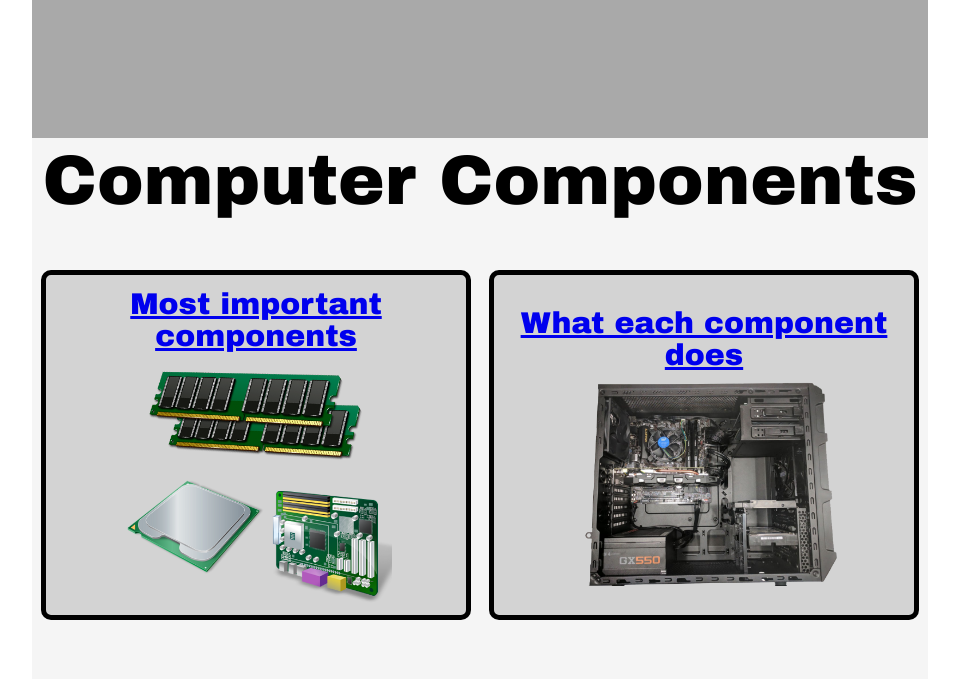
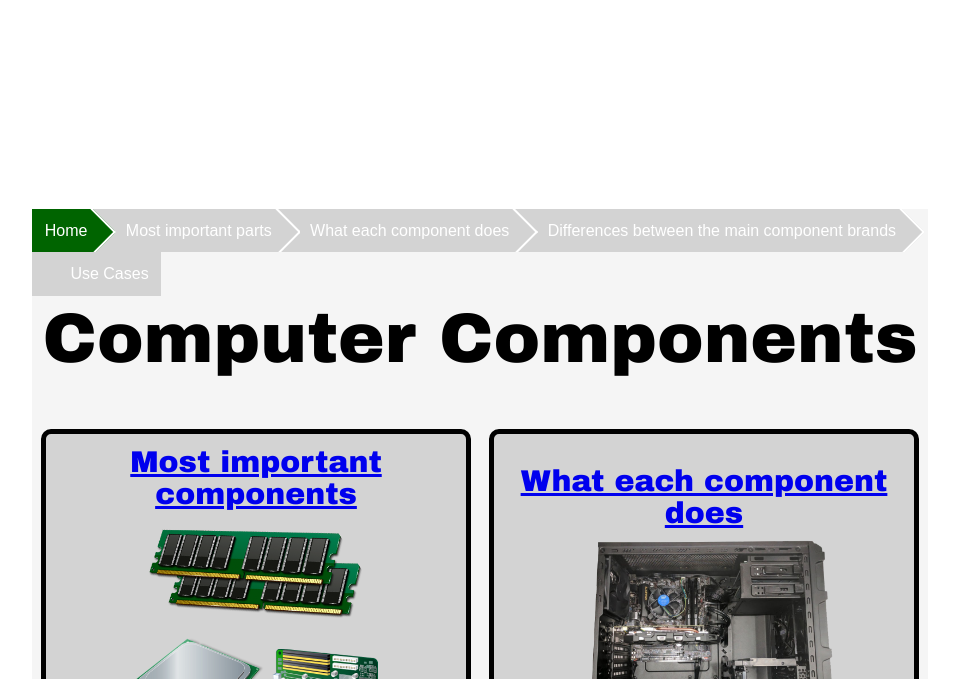
Before and after one commit to HoeblingerDaniel/webt_computer-components, a plain HTML site: page index.html in a window 1280 px wide. Shown: the top 679 px of the page, without its empty margins (160-1119 px from the left). Drawn offline with Linux system fonts and the light colour scheme.

Commit message:
New Navbar

```diff
--- a/index.html
+++ b/index.html
@@ -3,12 +3,42 @@
 <head>
     <meta charset="UTF-8">
     <link rel="stylesheet" href="Code/styles.css">
+    <link rel="stylesheet" href="navbar.css">
     <title>PC Components</title>
 </head>
 <body>
+
     <div class="sidebar" id="ls"></div>
-    <div id="navbar"></div>
+
     <div id="main">
+        <ul>
+            <li class="current">
+              <a href="index.html">
+                <span>Home</span>
+              </a>
+            </li>
+            <li>
+                <a href="Code/sites/Brands.html">
+                  <span>Most important parts</span>
+                </a>
+              </li>
+              <li>
+            <li>
+              <a href="Code/sites/EachComp.html">
+                <span>What each component does</span>
+              </a>
+            </li>
+            <li>
+                <a href="Code/sites/MostImportantComp.html">
+                  <span>Differences between the main component brands</span>
+                </a>
+            </li>
+            <li>
+                <a href="Code/sites/UseCases.html">
+                  <span>Use Cases</span>
+                </a>
+            </li>
+          </ul>
         <section>
             <h1>Computer Components</h1>
         </section>
@@ -43,7 +73,7 @@
             </div>
             <p id="by">By Fritz Schernhammer and Daniel Höblinger</p>
         </section>
-</div>
+
     <div class="sidebar" id="rs"></div>
 
 </body>
--- /dev/null
+++ b/navbar.css
@@ -0,0 +1,103 @@
+ul {
+    list-style: none;
+    margin: 0 0 0 1.775em;
+    padding: 0;
+  }
+
+  ul::before,
+  ul::after {
+    content: '';
+    display: table;
+  }
+
+  ul::after {
+    clear: both;
+  }
+
+  li {
+    float: left;
+    overflow: hidden;
+    margin-left: -1.775em;
+  }
+
+  li a {
+    display: block;
+    text-align: center;
+    text-decoration: none;
+    color: #fff;
+    position: relative;
+    background: green;
+    padding-left: 2em;
+    margin-right: 1.775em;
+  }
+
+  li a::after {
+    content: '';
+    position: absolute;
+    right: -1.25em;
+    top: 0.063em;
+    width: 2.5em;
+    height: 2.5em;
+    background: green;
+    -ms-transform: rotate(45deg);
+    -webkit-transform: rotate(45deg);
+    transform: rotate(45deg);
+    border-color: #fff #fff transparent transparent;
+    border-width: 0.125em;
+    border-style: solid;
+    z-index: 10;
+  }
+
+  li:first-child a {
+    padding-left: 0.4em;
+  }
+
+  li:last-child a {
+    padding-right: 0.8em;
+    margin: 0;
+  }
+
+  li:last-child a::after {
+    display: none;
+  }
+
+  li:hover a,
+  li:hover a::after {
+    background: forestgreen;
+  }
+
+  li a:focus,
+  li a:focus::after,
+  li a:active,
+  li a:active::after {
+    background: limegreen;
+  }
+
+  li.current a,
+  li.current a::after {
+    background: darkgreen;
+  }
+
+  li.current~li a,
+  li.current~li a::after {
+    background: lightgray;
+  }
+
+  li.current~li:hover a,
+  li.current~li:hover a::after {
+    background: darkgray;
+  }
+
+  li.current~li a:focus,
+  li.current~li a:focus::after,
+  li.current~li a:active,
+  li.current~li a:active::after {
+    background: gray;
+  }
+
+  span {
+    position: relative;
+    z-index: 100;
+    display: block;
+    padding: 0.8em 0 0.8em 0.4em;
+  }
```
Also changed, not shown: Code/sites/Brands.html (+30 -0 lines), Code/sites/EachComp.html (+29 -0 lines), Code/sites/MostImportantComp.html (+29 -0 lines), Code/sites/UseCases.html (+29 -0 lines).
